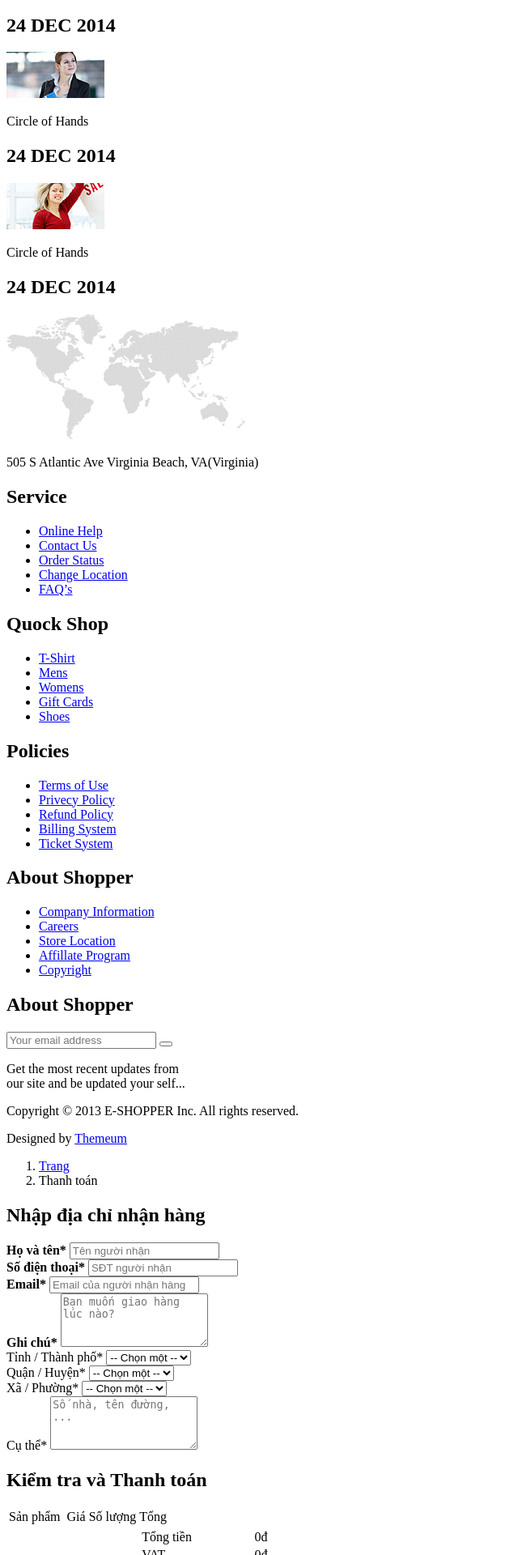
After one commit to uaalo1234/banhang, a PHP site: template views/web/checkout/index.php in a window 1280 px wide. The commit adds this page. Shown: the part 1000-2920 px from the top of the page at 81% size, without its empty margins (0-640 px from the left). Run offline with PHP 8.4, Linux system fonts and the light colour scheme; the template is opened without the code that fills it, so the values that code supplies are empty; data comes from the database, SQL or seed files in the repository; some libraries are stand-ins or nearby versions.

Commit message:
Add order interface

```diff
--- a/app/Middlewares/Authenticated.php
+++ b/app/Middlewares/Authenticated.php
@@ -8,7 +8,8 @@
     public function handle($parameters)
     {
         if (!Auth::loggedIn('user')) {
-            redirect('authentication');
+            return redirect('authentication');
         }
+        return true;
     }
 }
--- a/app/Middlewares/BaseMiddleware.php
+++ b/app/Middlewares/BaseMiddleware.php
@@ -3,9 +3,4 @@
 abstract class BaseMiddleware
 {
     public abstract function handle($parameters);
-
-    public function __destruct()
-    {
-        exit();
-    }
 }
--- a/app/Models/Cart.php
+++ b/app/Models/Cart.php
@@ -39,7 +39,7 @@
 
     public function getCartItems()
     {
-        if (isset($_SESSION['cart']))
+        if (isset($_SESSION['cart']) && !empty($_SESSION['cart']))
         {
             $cartItems = $this->getCartSession();
             $cartItemsId = implode(",", array_keys($cartItems));
--- a/app/Models/Model.php
+++ b/app/Models/Model.php
@@ -29,7 +29,6 @@
     /**
      * Find where with multiple condition
      *
-     * @return this
      */
     public function where($wheres = [])
     {
--- a/views/web/cart/index.php
+++ b/views/web/cart/index.php
@@ -40,7 +40,7 @@
                         </tr>
                     </thead>
                     <tbody>
-                    <?php
+                        <?php
                         $sum = 0;
                         foreach($cartItems as $key => $cartItem): ?>
                             <tr data-id="27">
@@ -66,7 +66,6 @@
                                     <p class="cart_total_price"><?php echo number_format($cartItemTotalPrice, 0, ".", ",") ?> đ</p>
                                 </td>
                                 <td>
-                                    <button name="update" class="btn btn-success btn-sm remove-from-cart" type="submit">Update</button>
                                     <button name="delete" class="btn btn-danger btn-sm remove-from-cart" type="submit">Delete</button>
                                 </td>
                                 </form>
@@ -80,7 +79,7 @@
                         <tr>
                             <td colspan="5" class="text-right">
                                 <a href="<?php echo url('homepage/index'); ?>" class="btn btn-warning"><i class="fa fa-angle-left"></i> Tiếp tục xem...</a>
-                                <a class="btn btn-success" href="http://php0621e-5.itpsoft.com.vn/checkout">Đặt hàng</a>
+                                <a class="btn btn-success" href="<?php echo url('checkout') ?>">Đặt hàng</a>
                             </td>
                         </tr>
                     </tfoot>
--- /dev/null
+++ b/views/web/checkout/index.php
@@ -0,0 +1,267 @@
+<?php include_once('views/web/layouts/index.php') ?>
+
+<?php startblock('content')?>
+<section id="cart_items">
+    <div class="container">
+        <div class="breadcrumbs">
+            <ol class="breadcrumb">
+                <li><a href="#">Trang</a></li>
+                <li class="active">Thanh toán</li>
+            </ol>
+        </div><!--/breadcrums-->
+
+        <div class="step-one">
+            <h2 class="heading">Nhập địa chỉ nhận hàng</h2>
+            <form id="form-order-info">
+                <input type="hidden" name="_token" value="ytUXCOSai5JuMpPF64LgVyl926VP2AUiyyDylpVG">                <div class="row">
+                    <input type="hidden" name="total_price">
+                    <div class="col-lg-6 col-md-6 col-12">
+                        <div class="form-group">
+                            <label style="font-weight:bolder;color:black">Họ và tên<span class="text-danger">*</span> </label>
+                            <input type="text" class="form-control" name="name" placeholder="Tên người nhận">
+                            <div class="invalid-feedback text-danger" id="errorName">
+                            </div>
+                        </div>
+                        <div class="form-group">
+                            <label style="font-weight:bolder;color:black">Số điện thoại<span class="text-danger">*</span>  </label>
+                            <input type="number" class="form-control" name="phone_number" placeholder="SĐT người nhận">
+                            <div class="invalid-feedback text-danger" id="errorPhonenumber">
+                            </div>
+                        </div>
+                        <div class="form-group">
+                            <label style="font-weight:bolder;color:black">Email<span class="text-danger">*</span>  </label>
+                            <input type="text" class="form-control" name="email" placeholder="Email của người nhận hàng">
+                            <div class="invalid-feedback text-danger" id="errorEmail">
+                            </div>
+                        </div>
+                        <div class="form-group">
+                            <label style="font-weight:bolder;color:black">Ghi chú<span class="text-danger">*</span>  </label>
+                            <textarea type="text" rows="4" class="form-control" name="note" placeholder="Bạn muốn giao hàng lúc nào?"></textarea>
+                            <div class="invalid-feedback text-danger" id="errorNote">
+                            </div>
+                        </div>
+                    </div>
+                    <div class="col-lg-6 col-md-6 col-12">
+                        <div class="form-group">
+                            <label>Tỉnh / Thành phố<span class="text-danger">*</span></label>
+                            <select class="form-control" name="province" id="provinces" required="">
+                                <option value="-1">-- Chọn một --</option>
+                                <?php foreach($cities as $city): ?>
+                                    <option value="<?php echo $city->matp ?>"><?php echo $city->name; ?></option>
+                                <?php endforeach ?>
+                            </select>
+                            <div class="invalid-feedback text-danger" id="errorProvince">
+                            </div>
+                        </div>
+                    </div>
+                    <div class="col-lg-6 col-md-6 col-12">
+                        <div class="form-group">
+                            <label>Quận / Huyện<span class="text-danger">*</span></label>
+                            <select class="form-control" name="district" id="districts" required="">
+                                <option value="-1" selected="selected">-- Chọn một --</option>
+                            </select>
+                            <div class="invalid-feedback text-danger" id="errorDistrict">
+                            </div>
+                        </div>
+                    </div>
+                    <div class="col-lg-6 col-md-6 col-12">
+                        <div class="form-group">
+                            <label>Xã / Phường<span class="text-danger">*</span></label>
+                            <select class="form-control" name="ward" id="wards" required="">
+                                <option value="-1" selected="selected">-- Chọn một --</option>
+                            </select>
+                            <div class="invalid-feedback text-danger" id="errorWard">
+                            </div>
+                        </div>
+                    </div>
+                    <div class="col-lg-6 col-md-6 col-12">
+                        <div class="form-group">
+                            <label>Cụ thể<span class="text-danger">*</span></label>
+                            <textarea class="form-control" type="text" name="detailsAddress" rows="4" placeholder="Số nhà, tên đường, ..." required=""></textarea>
+                            <div class="invalid-feedback text-danger" id="errorDetails">
+                            </div>
+                        </div>
+                    </div>
+                </div>
+            </form>
+        </div>
+
+
+        <div class="review-payment">
+            <h2>Kiểm tra và Thanh toán</h2>
+        </div>
+
+        <div class="table-responsive cart_info">
+            <table class="table table-condensed">
+                <thead>
+                    <tr class="cart_menu">
+                        <td class="image">Sản phẩm</td>
+                        <td class="description"></td>
+                        <td class="price">Giá</td>
+                        <td class="quantity">Số lượng</td>
+                        <td class="total">Tổng</td>
+                        <td></td>
+                    </tr>
+                </thead>
+                <tbody>
+
+                <?php
+                        $sum = 0;
+                        foreach($cartItems as $key => $cartItem): ?>
+                            <tr data-id="27">
+                                <td >
+                                    <a href=""><img width="100px" height="100px" src="<?php echo asset("storage/{$cartItems[$key]['product']['image']}") ?>" alt=""></a>
+                                </td>
+                                <td >
+                                    <h4><?php echo $cartItems[$key]['product']['name'] ?></h4>
+                                    <p>Mã sản phẩm: <?php echo $cartItems[$key]['product']['id']; ?></p>
+                                </td>
+                                <td class="cart_price">
+                                    <p><?php echo number_format($cartItems[$key]['product']['price'], 0, ".", ",")." đ";?></p>
+                                </td>
+                                <td class="cart_quantity">
+                                    <?php echo $cartItems[$key]['cart_quantity']?>
+                                </td>
+                                <td class="cart_total">
+                                    <?php
+                                        $cartItemTotalPrice = $cartItems[$key]['product']['price'] * $cartItems[$key]['cart_quantity'];
+                                        $sum += $cartItemTotalPrice;
+                                    ?>
+                                    <p class="cart_total_price"><?php echo number_format($cartItemTotalPrice, 0, ".", ",") ?> đ</p>
+                                </td>
+                                <td>
+                                    <button name="delete" class="btn btn-danger btn-sm remove-from-cart" type="submit">Delete</button>
+                                </td>
+                            </tr>
+                        <?php endforeach ?>
+
+                    <tr>
+                        <td colspan="4">&nbsp;</td>
+                        <td colspan="2">
+                        <table class="table table-condensed total-result">
+                            <tbody><tr>
+                                <td>Tổng tiền</td>
+                                <td class="text-right"><?php echo number_format($sum,0); ?>đ</td>
+                            </tr>
+                            <tr>
+                                <td>VAT</td>
+                                <td class="text-right"><?php echo number_format($sum * 0.1, 0); ?>đ</td>
+                            </tr>
+                            <tr>
+                                <td><label>Thanh toán</label></td>
+                                <td class="text-right"><span><?php echo number_format($sum + $sum * 0.1, 0)?>đ</span></td>
+                                <input type="hidden" id="total_price" value="440000">
+                            </tr>
+                            <tr>
+                                <td><label>Hình thức thanh toán</label></td>
+                            </tr>
+
+                        </tbody></table>
+                        <select class="form-control" name="payment" required="">
+                                <option value="cod" selected="">
+                                    Thanh toán khi nhận hàng (COD)
+                                </option>
+                                <option value="online">
+                                    Thanh toán cổng thanh toán online
+                                </option>
+                            </select>
+                        <hr>
+                        <div class="text-right">
+                                <a id="btn_order" class="btn btn-warning">Đặt hàng</a>
+                            </div>
+                    </td>
+                </tr>
+                </tbody>
+            </table>
+        </div>
+    </div>
+</section>
+<?php endblock() ?>
+
+<?php startblock('scripts')?>
+
+<script>
+    $(document).ready(function(){
+        $(document).on('change', '#provinces', function() {
+            // $("#errorProvince").text("")
+            // console.log('123123')
+            $.ajax({
+                type: "GET",
+                dataType: "json",
+                url: "<?php echo url("checkout/districts");?>",
+                data: { matp: $('#provinces').find(":selected").val() },
+                success: function(result) {
+                    $('#districts').empty()
+                    $('#districts').prepend(`<option value="-1" selected="selected">Chọn ...</option>`)
+                    $('#wards').empty()
+                    $('#wards').prepend(`<option value="-1" selected="selected">Chọn ...</option>`)
+                    if (result.status) {
+                        Object.values(result.data.districts).forEach(key => {
+                            $('#districts').append(`
+                                <option value="${key.id}">${key.name}</option>
+                            `)
+                        })
+                    }
+                    else {
+                        //toastr.error('Không thể tải lên dữ liệu vị trí, hãy thử lại')
+                    }
+                },
+                error: function(err) {
+                    console.log(err)
+                }
+            })
+        })
+
+        $(document).on('change', '#districts', function() {
+            $("#errorDistrict").text("")
+
+            $.ajax({
+                type: "GET",
+                dataType: "json",
+                url: '<?php echo url('checkout/wards'); ?>',
+                data: {
+                    maqh: $('#districts').find(":selected").val()
+                },
+                success: function(result) {
+                    $('#wards').empty()
+                    $('#wards').prepend(`<option value="-1" selected="selected">Chọn ...</option>`)
+
+                    if (result.status) {
+                        Object.values(result.data.wards).forEach(key => {
+                            $('#wards').append(`
+                                <option value="${key.id}">${key.name}</option>
+                            `)
+                        })
+                    }
+                    else {
+                        toastr.error('Không thể tải lên dữ liệu vị trí, hãy thửu lại')
+                    }
+                },
+                error: function(err) {
+                    console.err(err)
+                }
+            })
+        })
+
+        $(document).on('change','#wards', function() {
+            $("#errorWard").text("")
+        })
+        $(document).on('keydown', '[name="detailsAddress"]',function() {
+            $("#errorDetails").text("")
+        })
+        $(document).on('keydown', '[name="name"]',function() {
+            $("#errorName").text("")
+        })
+        $(document).on('keydown', '[name="email"]',function() {
+            $("#errorEmail").text("")
+        })
+        $(document).on('keydown', '[name="phone_number"]',function() {
+            $("#errorPhonenumber").text("")
+        })
+        $(document).on('keydown', '[name="note"]',function() {
+            $("#errorNote").text("")
+        })
+
+    });
+</script>
+<?php endblock()?>
```
Also changed, not shown: app/Controllers/Controller.php (+12 -2 lines), app/Controllers/Web/CartController.php (+10 -8 lines), app/Controllers/Web/CheckoutController.php (added, +43 -0 lines), app/Models/City.php (added, +8 -0 lines), app/Models/District.php (added, +8 -0 lines), app/Models/Ward.php (added, +8 -0 lines), helpers/response.php (+0 -12 lines).
